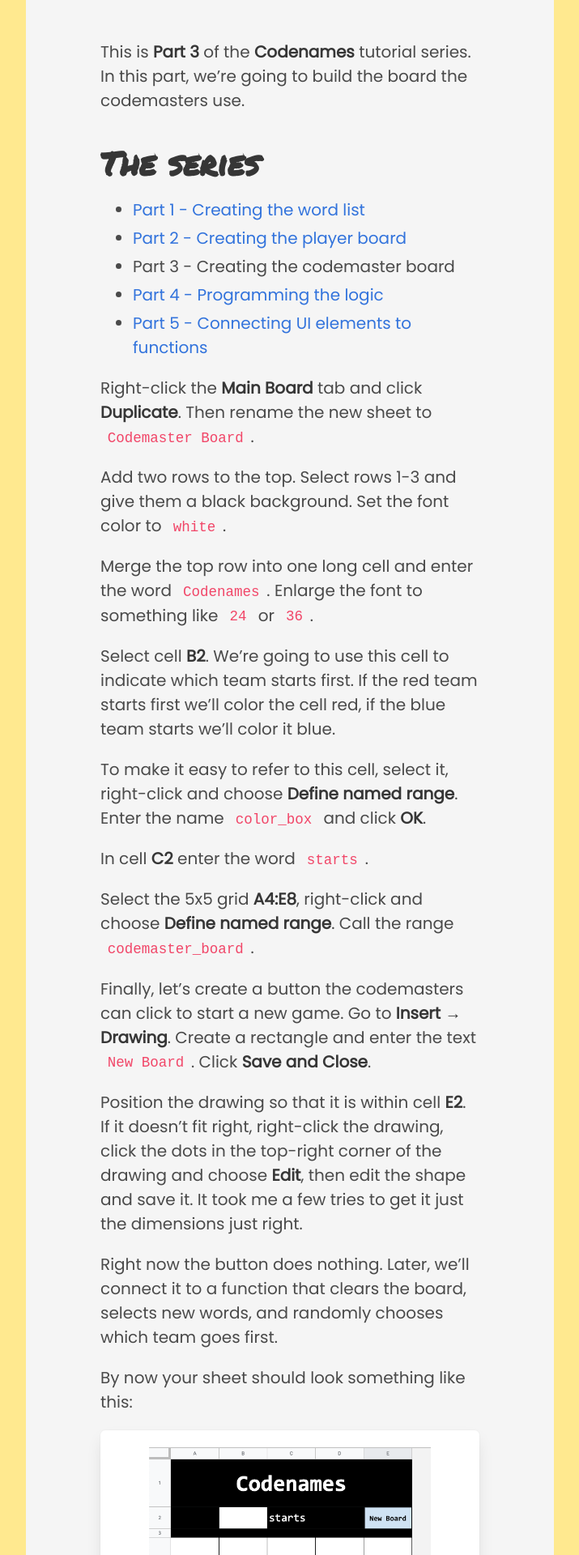
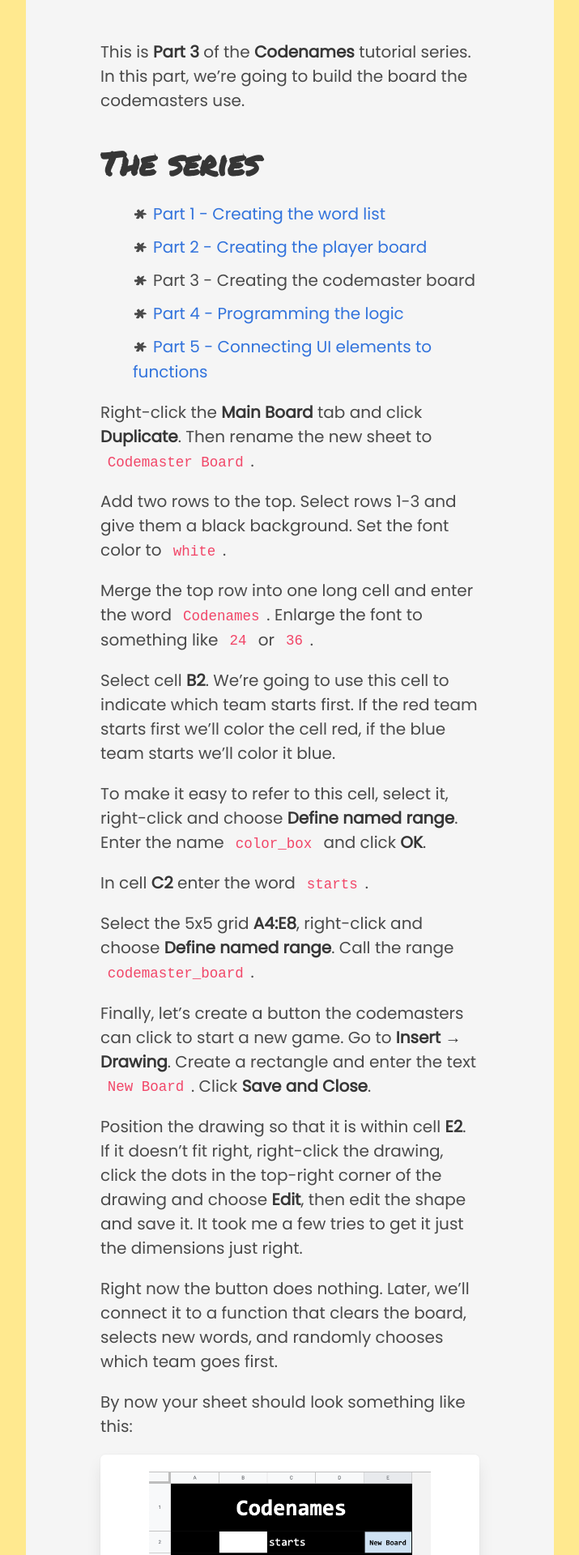
Before and after one commit to harleypellowe/harleypellowe.github.io, a Jekyll site: the page built from _posts/codenames/2020-01-13-part-3.md, in a window 1280 px wide. Shown: the part 506-2426 px from the top of the page at 81% size, without its empty margins (282-997 px from the left). Built offline with Jekyll 4.4.1, drawn with Linux system fonts in a browser that asks for light colours; nearby versions of some CDN libraries.

Commit message:
Minor edits

```diff
--- a/_config.yaml
+++ b/_config.yaml
@@ -1,10 +1,5 @@
 name: "Suite Knowledge!"
 title: "Suite Knowledge!"
-
-encoding: UTF-8
-kramdown:
-  syntax_highlighter_opts:
-    disable: true
 
 defaults:
   - scope:
--- a/_sass/main.scss
+++ b/_sass/main.scss
@@ -26,18 +26,18 @@
   border-radius: 10px;
   font-size: 18px;
 
-  :hover {
+  &:hover {
     background-color: #555;
   }
 }
 
 #blog-content {
-  p:not(:last-child) {
+  & p:not(:last-child) {
     margin-bottom: 0;
     margin-top: 1em;
   }
 
-  #continue-btn {
+  & #continue-btn {
     margin-top: 1em;
   }
 }
@@ -48,21 +48,21 @@
   margin-top: 2em;
   margin-bottom: 1em;
 
-  .header {
+  & .header {
     background-color: rgba(0, 0, 0, 0.1);
     border-radius: 10px 10px 0 0 ;
 
-    .column {
+    & .column {
       padding-bottom: 0;
       padding-top: 0;
     }
   }
 
-  button {
+  & button {
     background-color: rgba(0, 0, 0, 0.0);
   }
 
-  figure.highlight {
+  & figure.highlight {
     margin-top: 12px;
   }
 }
@@ -78,17 +78,32 @@
 
 ol {
   counter-reset: my-counter;
+
+  &>li {
+    counter-increment: my-counter;
+    list-style-type: none;
+
+    &::before {
+      content: counter(my-counter) ". ";
+      font-family: 'Permanent Marker', cursive;
+      font-size: $size-4;
+    }
+  }
 }
 
-ol > li {
-  counter-increment: my-counter;
-  list-style-type: none;
-}
+.blog-body ul {
+  margin-left: 2em;
+  &>li {
+    list-style-type: none;
 
-ol > li::before {
-  content: counter(my-counter) ". ";
-  font-family: 'Permanent Marker', cursive;
-  font-size: $size-4;
+    &::before {
+      content: "* ";
+      font-family: 'Permanent Marker', cursive;
+      font-size: $size-4;
+      position: relative;
+      top: 0.2em;
+    }
+  }
 }
 
 .blog-font {
@@ -99,17 +114,17 @@
 .blog-body {
   background-color: #f8f8f8;
 
-  hr {
+  & hr {
     border-top: 3px dotted #bbbbbb;
   }
 }
 
 .hero {
-  .blog-title {
+  & .blog-title {
     font-size: 95px;
     transform: rotate(-2deg);
   }
-  a:visited {
+  & a:visited {
     color: $text-strong;
   }
 }
@@ -125,7 +140,7 @@
 .blog {
   padding-left: 0;
   padding-right: 0;
-  .content {
+  & .content {
     padding-left: 80px;
     padding-right: 80px;
   }
```
Also changed, not shown: _posts/codenames/2020-01-13-part-1.md (+1 -1 lines).
